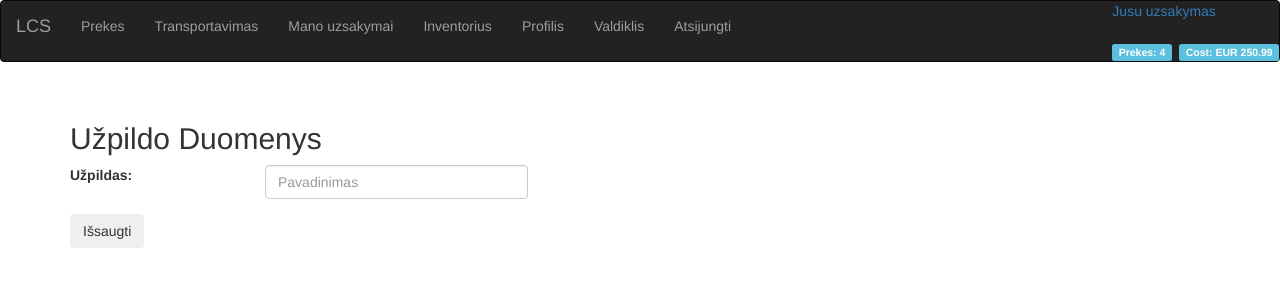
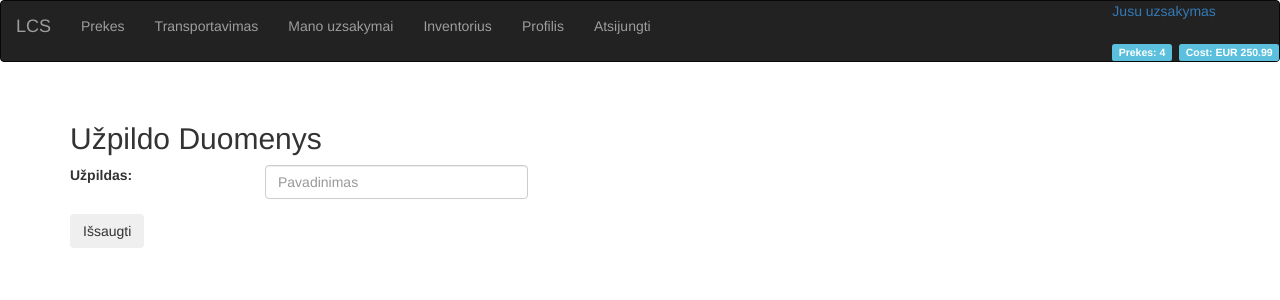
Before and after one commit to MrRytis/LCS_project, a Symfony app: template app/Resources/views/Admin/add_filler.html.twig in a window 1280 px wide. Shown: the top 300 px of the page. Run offline with Twig, Linux system fonts and the light colour scheme; the template is opened without the code that fills it, so the values that code supplies are empty; some libraries are stand-ins or nearby versions.

Commit message:
Removed Valdiklis from menu

```diff
--- a/app/Resources/views/menu.html.twig
+++ b/app/Resources/views/menu.html.twig
@@ -18,7 +18,6 @@
             {% if is_granted('ROLE_DARBUOTOJAS') %}
                 <li><a href="/medz_gr">Medžiagų grupės</a></li><li><a href="/tiek">Tiekėjai</a></li><li><a href="/produkt">Produktai</a></li>
             {% endif %}
-            <li><a href="/admin">Valdiklis</a></li>
             <li><a href="/logout">Atsijungti</a></li>
         </ul>
         <ul class="nav navbar-nav navbar-right">
```
